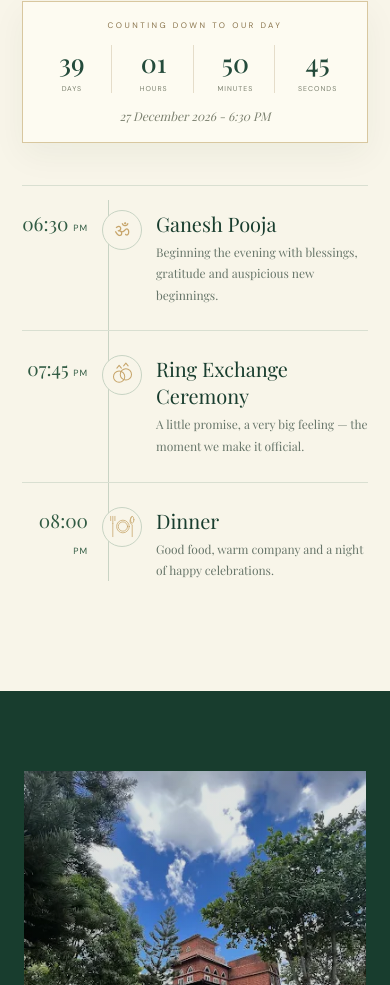
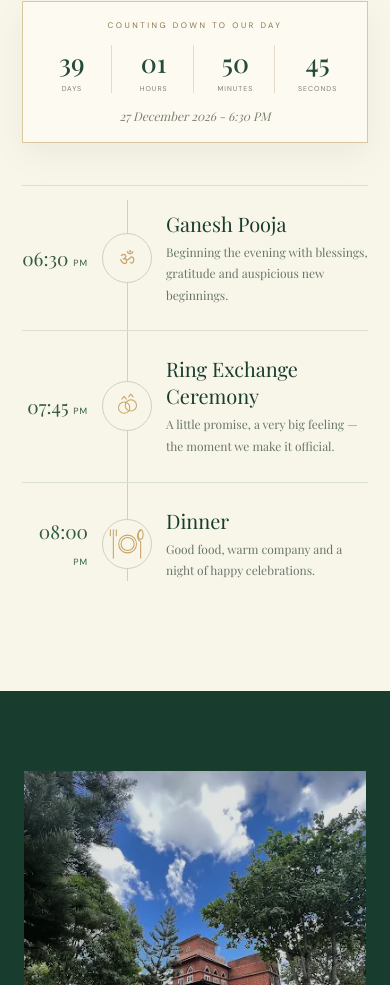
Before and after one commit to madkaikarmohit/engagementinvite, a plain HTML site: page index.html in a window 390 px wide. Shown: the part 4102-5087 px from the top of the page. Drawn offline with nearby package versions, Linux system fonts and the light colour scheme; a web font is replaced by a local one.

Commit message:
Add files via upload

```diff
--- a/style.css
+++ b/style.css
@@ -1004,3 +1004,64 @@ footer {
     display: none;
   }
 }
+
+
+/* Timeline: centre the connector behind each icon badge */
+.timeline:before {
+  left: 154px;
+  z-index: 0;
+}
+.timeline-item {
+  grid-template-columns: 100px 58px 1fr;
+  gap: 25px;
+  align-items: center;
+}
+.timeline-symbol {
+  position: relative;
+  z-index: 2;
+  width: 58px;
+  height: 58px;
+  min-width: 58px;
+  flex: 0 0 58px;
+  display: flex;
+  align-items: center;
+  justify-content: center;
+  border-radius: 50%;
+  background: var(--cream);
+  overflow: visible;
+}
+.timeline-symbol svg {
+  display: block;
+  width: 42px;
+  height: 42px;
+  max-width: none;
+  max-height: none;
+  overflow: visible;
+}
+.timeline-symbol[aria-label="Dinner place setting"] svg {
+  width: 44px;
+  height: 44px;
+}
+@media (max-width: 760px) {
+  .timeline:before {
+    left: 105px;
+  }
+  .timeline-item {
+    grid-template-columns: 66px 50px 1fr;
+    gap: 14px;
+    align-items: center;
+  }
+  .timeline-symbol {
+    width: 50px;
+    height: 50px;
+    min-width: 50px;
+    flex-basis: 50px;
+  }
+  .timeline-symbol svg {
+    width: 36px;
+    height: 36px;
+  }
+  .timeline-symbol[aria-label="Dinner place setting"] svg {
+    width: 38px;
+    height: 38px;
+  }
```
